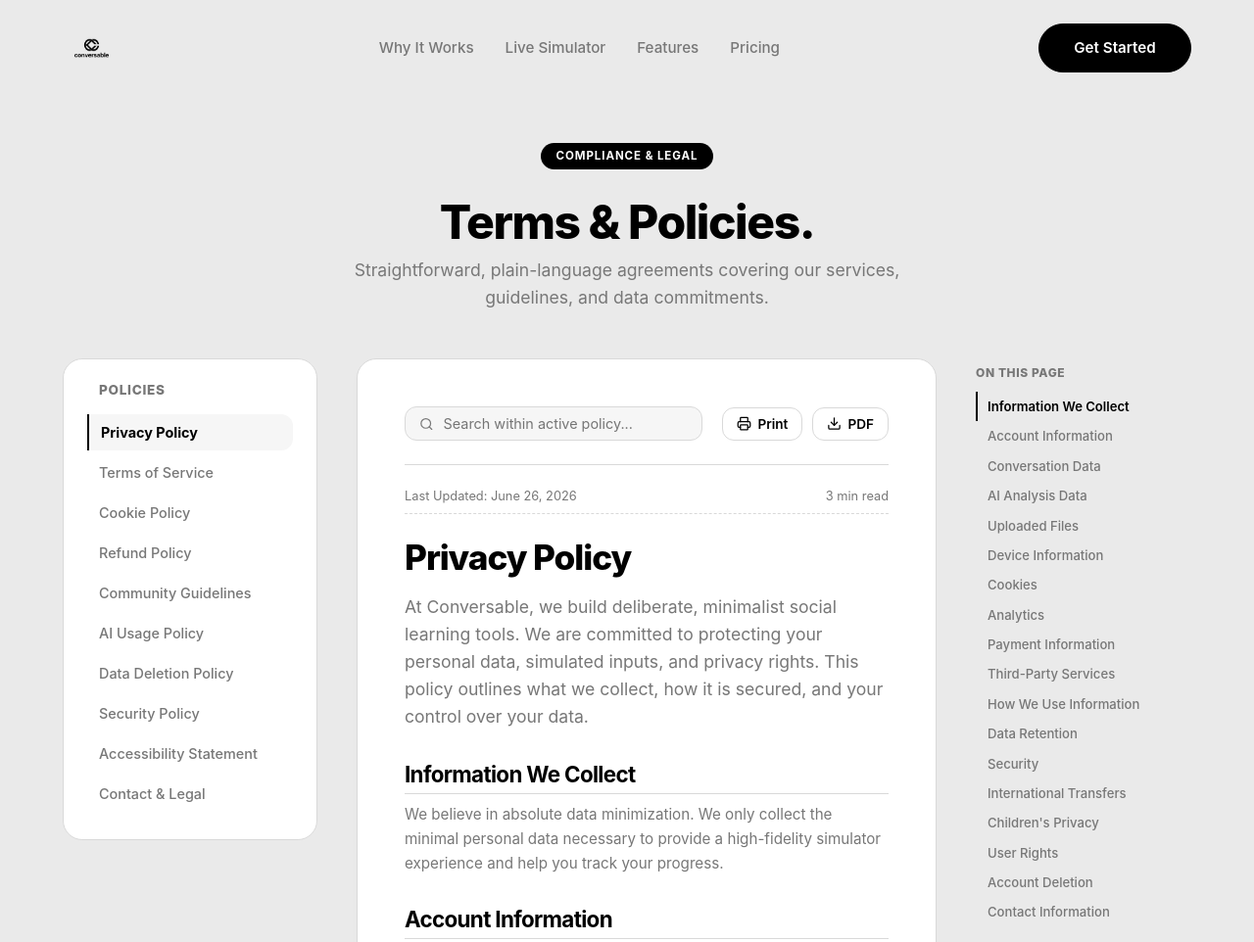
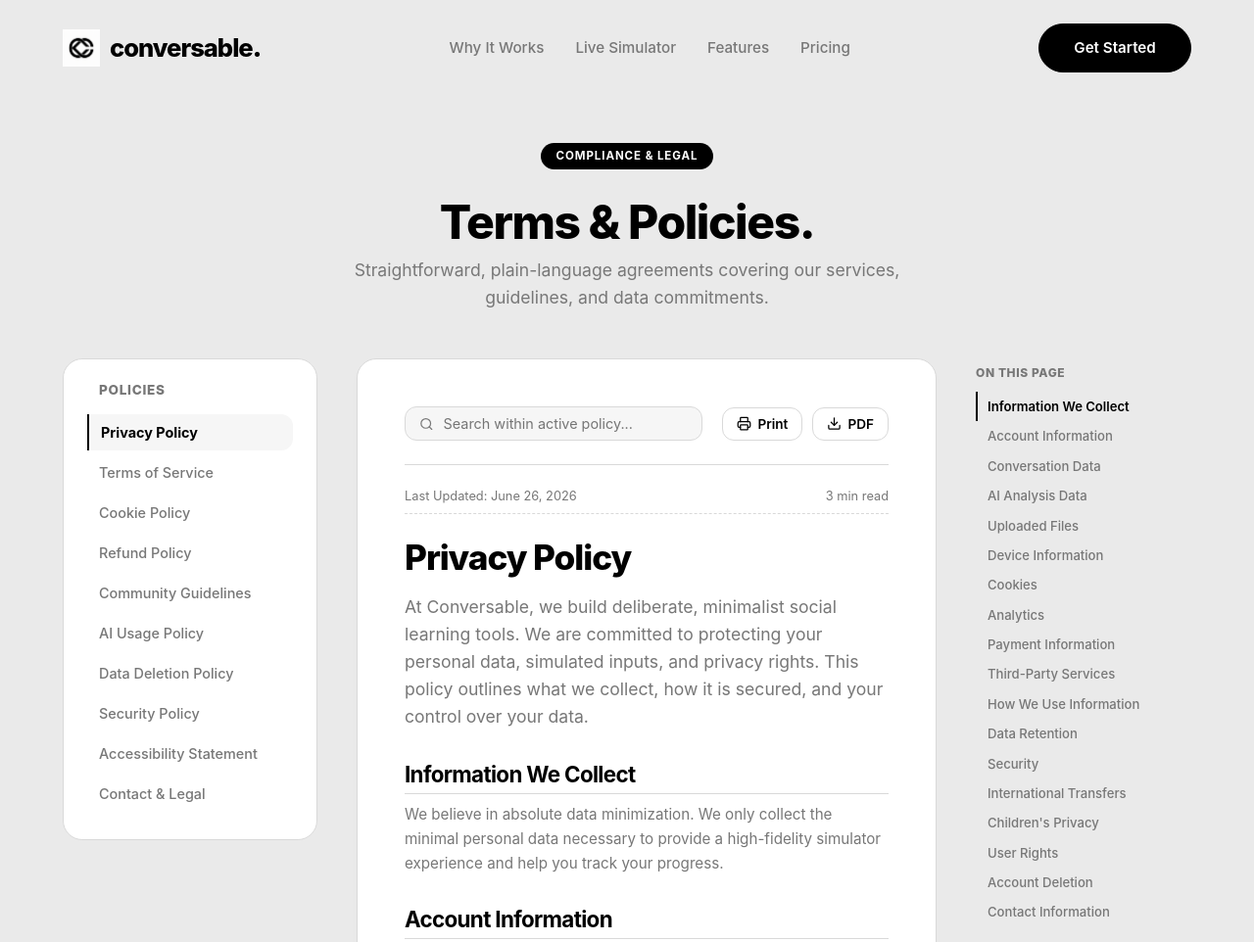
Before and after one commit to negikarecode/conversable, a website built with Vite: page web/legal.html in a window 1280 px wide. Shown: the top 962 px of the page at 98% size. Built offline with nearby package versions, Linux system fonts and the light colour scheme.

Commit message:
Use logo2.png next to text name in website headers and footers

```diff
--- a/web/legal.html
+++ b/web/legal.html
@@ -48,8 +48,9 @@
   <!-- Header / Navigation -->
   <header class="header">
     <div class="container navbar">
-      <a href="index.html" class="logo" id="nav-logo" style="display: flex; align-items: center;">
-        <img src="/logo1.png" alt="conversable." style="height: 32px; width: auto; object-fit: contain;">
+      <a href="index.html" class="logo" id="nav-logo" style="display: flex; align-items: center; gap: 10px; text-decoration: none;">
+        <img src="/logo2.png" alt="Conversable" style="height: 38px; width: auto; object-fit: contain;">
+        <span style="font-size: 1.6rem; font-weight: 800; color: var(--primary); letter-spacing: -0.04em; font-family: var(--font-main); line-height: 1;">conversable<span style="font-weight: 900;">.</span></span>
       </a>
       <nav class="nav-links" aria-label="Main Navigation">
         <a href="index.html#why-it-works" class="nav-item">Why It Works</a>
@@ -518,8 +519,9 @@
   <footer class="footer-section">
     <div class="container footer-grid">
       <div class="footer-brand">
-        <a href="index.html" class="logo" style="display: flex; align-items: center;">
-          <img src="/logo1.png" alt="conversable." style="height: 32px; width: auto; object-fit: contain;">
+        <a href="index.html" class="logo" style="display: flex; align-items: center; gap: 10px; text-decoration: none;">
+          <img src="/logo2.png" alt="Conversable" style="height: 38px; width: auto; object-fit: contain;">
+          <span style="font-size: 1.6rem; font-weight: 800; color: var(--primary); letter-spacing: -0.04em; font-family: var(--font-main); line-height: 1;">conversable<span style="font-weight: 900;">.</span></span>
         </a>
         <p class="footer-tagline">Minimalist deliberate social learning. Inspired by Nordic and Japanese design philosophies.</p>
       </div>
```
Also changed, not shown: web/index.html (+9 -6 lines), web/public/logo2.png (added).
